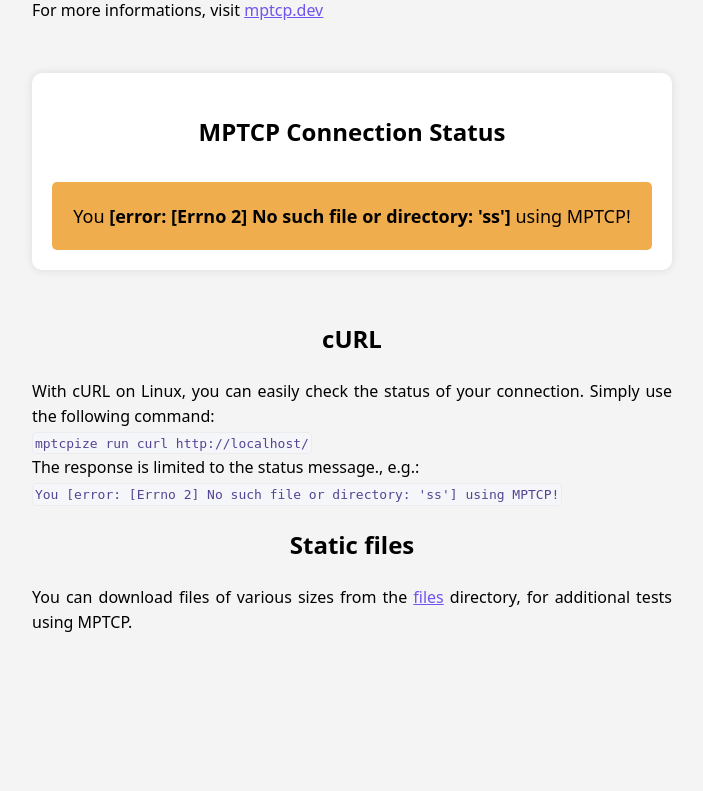
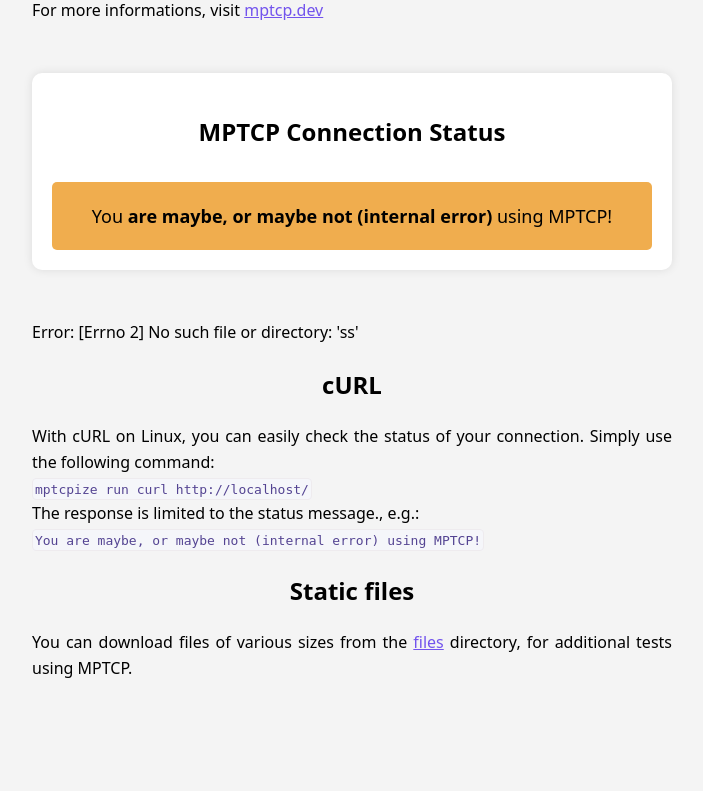
Before and after one commit to multipath-tcp/mptcp-check, a Flask app: page / in a window 1280 px wide. Shown: the part 250-1041 px from the top of the page, without its empty margins (288-991 px from the left). Before the commit the page ends 882 px from the top, so only its background shows below. Run offline with Flask 3, Linux system fonts and the light colour scheme.

Commit message:
index: add info message about the browser
That's not because the browser is not supporting MPTCP, than the system
is not.

While at it, move the errors (if any) there.

Signed-off-by: Matthieu Baerts (NGI0) <matttbe@kernel.org>

```diff
--- a/flask_app/app.py
+++ b/flask_app/app.py
@@ -32,22 +32,30 @@
     if ":" in addr:
         addr = f"{addr}:{port}"
 
+    state_info = ''
     try:
         conn = check_output(["ss", "-MnH", "dst", f"{addr}", "dport", f"{port}"]).decode("ascii")
         if conn.startswith("ESTAB"):
             state_message = 'are'
             state_class = 'success'
+            state_info = 'Nice, even your browser is supporting MPTCP!'
         else:
             state_message = 'are not'
             state_class = 'fail'
+            state_info = 'Your browser <strong>is not</strong> supporting MPTCP, but <strong>maybe your system is</strong>, check the cURL command below.'
     except Exception as e:
-        state_message = '[error: ' + str(e) + ']'
+        state_message = 'are maybe, or maybe not (internal error)'
         state_class = 'error'
+        state_info = 'Error: ' + str(e)
 
     if user.startswith("curl"):
         return "You " + state_message + " using MPTCP.\n"
 
-    return render_template('index.html', state_message=state_message, state_class=state_class, host=host)
+    return render_template('index.html',
+                           state_message=state_message,
+                           state_class=state_class,
+                           state_info=state_info,
+                           host=host)
 
 if __name__ == "__main__":
     app.run(host="::", port=80, debug=True)
--- a/flask_app/templates/index.html
+++ b/flask_app/templates/index.html
@@ -20,6 +20,9 @@
                 <p>You <strong>{{ state_message }}</strong> using MPTCP!</p>
             </div>
         </div>
+        <p>
+            {{ state_info }}
+        </p>
 
         <h2>cURL</h2>
         <p>
```
